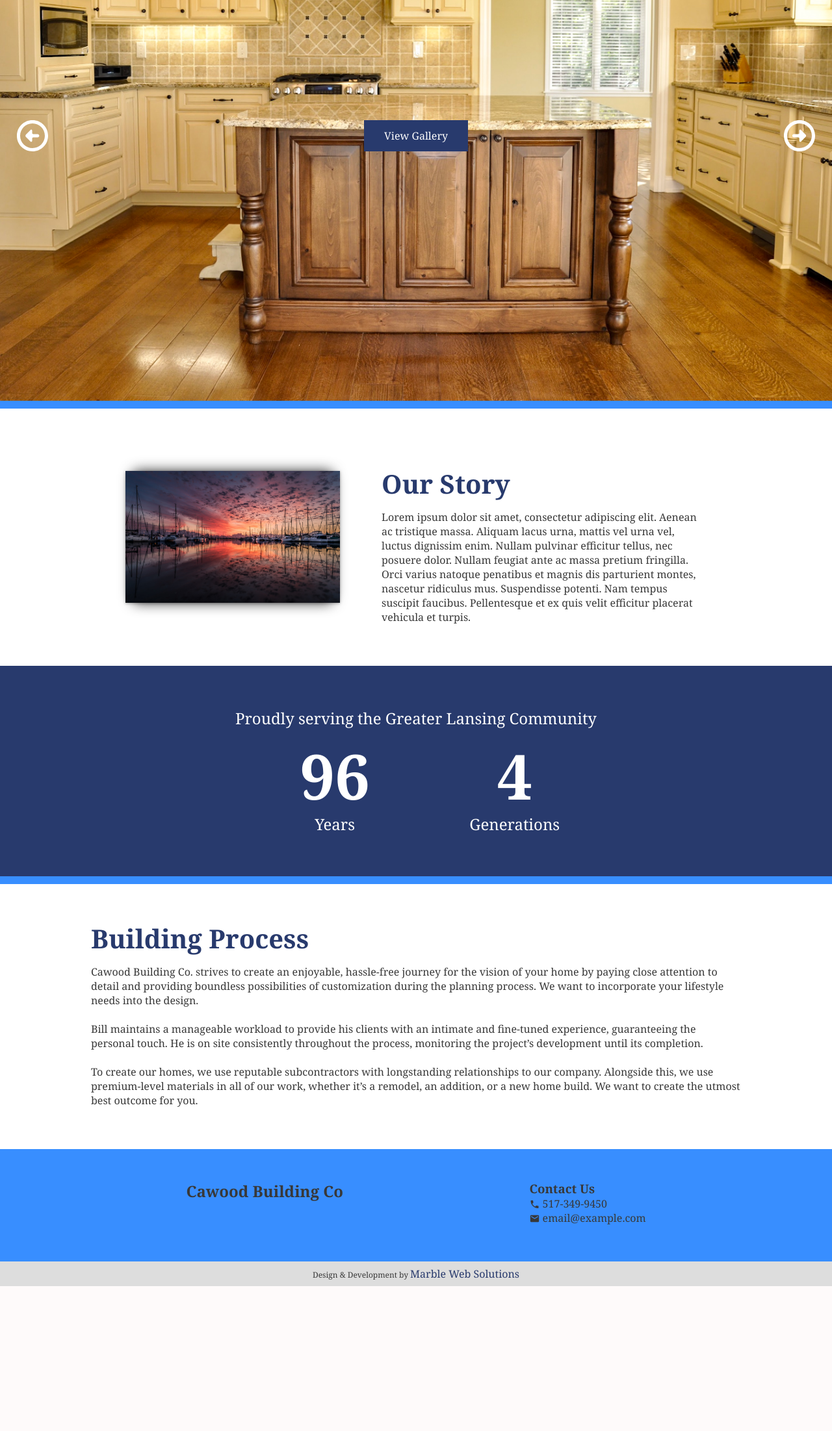
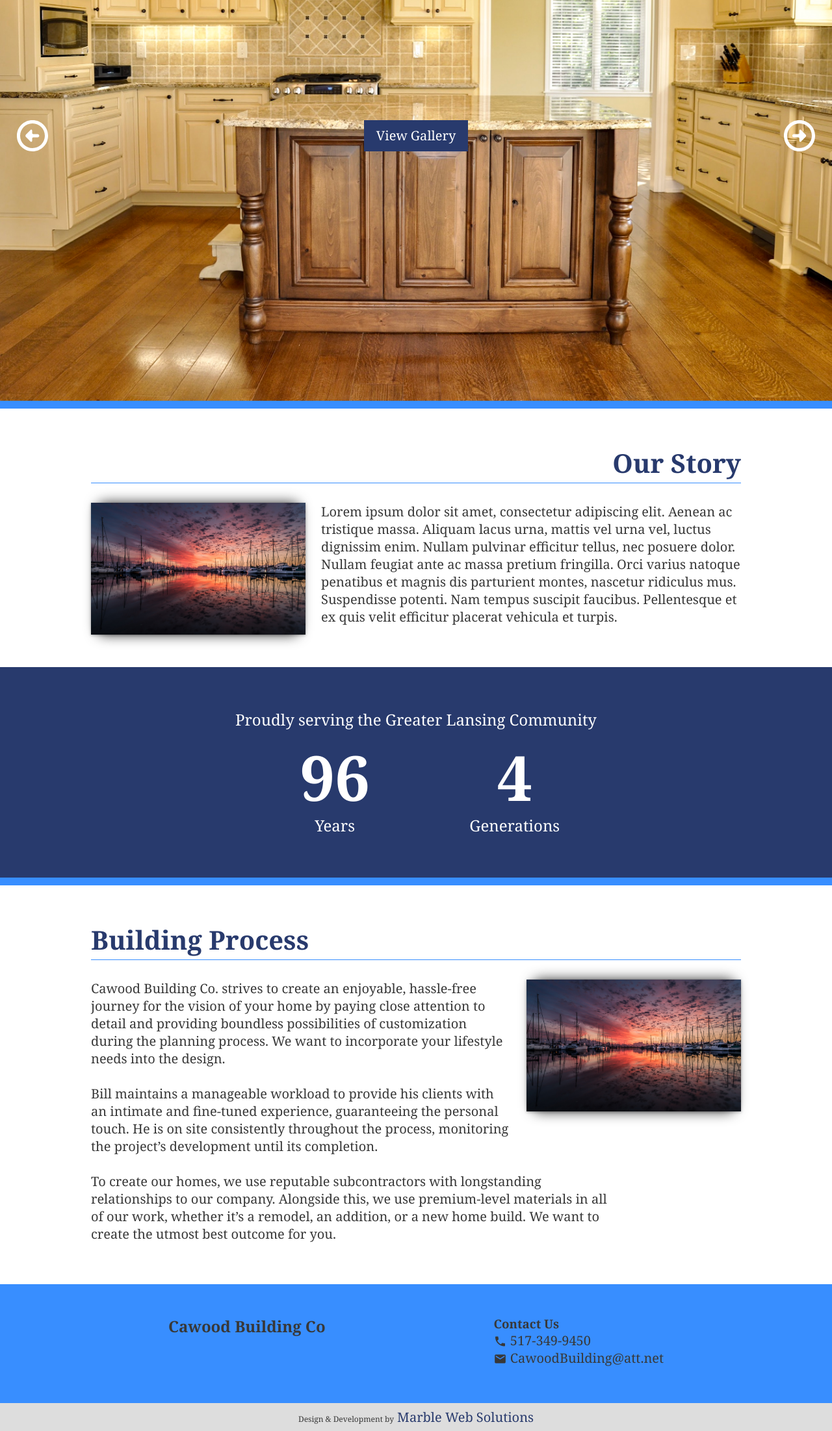
Before and after one commit to sammycawood/cbc, a PHP site: page / in a window 1280 px wide. Shown: the part 343-2546 px from the top of the page at 65% size. Before the commit the page ends 2323 px from the top, so only its background shows below. Run offline with PHP 8.4, Linux system fonts and the light colour scheme; some libraries are stand-ins or nearby versions.

Commit message:
Footer content and home section images

```diff
--- a/footer.php
+++ b/footer.php
@@ -4,10 +4,10 @@
         <div>
             <h3>Contact Us</h3>
             <p><i class="material-icons">phone</i> 517-349-9450</p>
-            <p><i class="material-icons">email</i> email@example.com</p>
+            <a href="mailto:CawoodBuilding@att.net"><p><i class="material-icons">email</i> CawoodBuilding@att.net</p></a>
         </div>
     </div>
     <div class="mwsCredit">
-        <p><span class="smallText">Design &amp; Development by </span>Marble Web Solutions</p>
+        <p><span class="smallText">Design &amp; Development by</span> Marble Web Solutions</p>
     </div>
 </footer>
--- a/index.php
+++ b/index.php
@@ -26,10 +26,9 @@
         </div>
         <div class="divider"></div>
         <section id="ourStory">
-            <div class="content flexWrap">
-                <div class="image flexItem img-shadow-effect"><img src="images/EXAMPLE1.jpg" alt="pic1"></div>
-                <div class="text flexItem">
+            <div class="content">
                 <h2>Our Story</h2>
+                <div class="image img-shadow-effect"><img src="images/EXAMPLE1.jpg" alt="pic1"></div>
                 <p>Lorem ipsum dolor sit amet, consectetur adipiscing elit.
                     Aenean ac tristique massa. Aliquam lacus urna, mattis vel
                     urna vel, luctus dignissim enim. Nullam pulvinar efficitur
@@ -38,7 +37,6 @@
                     dis parturient montes, nascetur ridiculus mus. Suspendisse
                     potenti. Nam tempus suscipit faucibus. Pellentesque et ex
                     quis velit efficitur placerat vehicula et turpis.</p>
-                </div>
             </div>
         </section>
         <section id="cbcNumbers">
@@ -59,16 +57,17 @@
         <section id="buildingProcess">
             <div class="content">
                 <h2>Building Process</h2>
+                <div class="image img-shadow-effect"><img src="images/EXAMPLE1.jpg" alt="pic1"></div>
                 <p>Cawood Building Co. strives to create an enjoyable, hassle-free
                     journey for the vision of your home by paying close attention to
                      detail and providing boundless possibilities of customization
                      during the planning process. We want to incorporate your
-                     lifestyle needs into the design.</p><br>
-                 <p>Bill maintains a manageable workload to provide his clients with
+                     lifestyle needs into the design.<br><br>
+                 Bill maintains a manageable workload to provide his clients with
                      an intimate and fine-tuned experience, guaranteeing the personal touch. He
                      is on site consistently throughout the process, monitoring the project’s
-                     development until its completion.</p><br>
-                 <p>To create our homes, we use reputable subcontractors with
+                     development until its completion.<br><br>
+                 To create our homes, we use reputable subcontractors with
                      longstanding relationships to our company. Alongside this, we
                      use premium-level materials in all of our work, whether it’s a
                      remodel, an addition, or a new home build. We want to create
--- a/less/cbc.less
+++ b/less/cbc.less
@@ -38,11 +38,21 @@ footer {
         padding: 0.5em;
         text-align: center;
 
+        &.flexWrap {
+            align-content: center;
+            align-items: baseline;
+            justify-content: center;
+
+            & > * {
+                margin-bottom: 0;
+            }
+        }
+
         p {
             color: @primary;
         }
 
-        span {
+        .smallText {
             color: @text;
         }
     }
@@ -73,6 +83,7 @@ img {
 
 p {
   color: @text;
+  font-size: 1.25em;
 }
 
 section {
@@ -124,6 +135,8 @@ ul {
 .content {
     margin: 0 auto;
     max-width: 62.5em;
+    padding: 0 10%;
+    text-align: center;
 }
 
 .divider {
@@ -184,7 +197,7 @@ ul {
 }
 
 .smallText {
-    font-size: 0.75em;
+    font-size: 0.6em;
 }
 
 .title {
--- a/less/home.less
+++ b/less/home.less
@@ -1,6 +1,21 @@
 // main:styles.less
 
 .home {
+    section {
+        p {
+            text-align: left;
+        }
+
+        .image {
+            width: 33%;
+
+            img {
+                height: auto;
+                width: 100%;
+            }
+        }
+    }
+
     .slider {
         align-items: center;
         display: flex;
@@ -87,9 +102,31 @@
     #buildingProcess {
         min-height: 10em;
 
+        h2 {
+            border-bottom: 1px solid @secondary;
+            margin-bottom: 0.75em;
+            padding-bottom: 0.25em;
+        }
+
+        p {
+            max-width: 40em;
+        }
+
         .content {
             text-align: left;
-            padding: 0 10%;
+        }
+
+        .image {
+            float: right;
+            margin: 0 0 1.5em 1.5em;
+        }
+
+        @media screen and (max-width: 803px) {
+            .image {
+                float: none;
+                margin: 0 auto 1.5em;
+                width: 80%;
+            }
         }
     }
 
@@ -108,6 +145,7 @@
         }
 
         p {
+            text-align: center;
             color: @white;
         }
 
@@ -119,30 +157,22 @@
     #ourStory {
         min-height: 10em;
 
-        .flexItem {
-            margin: 2em 2em 0 2em;
+        h2 {
+            border-bottom: 1px solid @secondary;
+            margin-bottom: 0.75em;
+            padding-bottom: 0.25em;
+            text-align: right;
         }
 
         .image {
-            width: 33%;
-
-            img {
-                height: auto;
-                width: 100%;
-            }
-        }
-
-        .text {
-            width: 50%;
-            text-align: left;
+            float: left;
+            margin: 0 1.5em 1.5em 0;
         }
 
         @media screen and (max-width: 803px) {
             .image {
-                width: 80%;
-            }
-
-            .text {
+                float: none;
+                margin: 0 auto 1.5em;
                 width: 80%;
             }
         }
--- a/less/vars.less
+++ b/less/vars.less
@@ -1,13 +1,14 @@
 // main:styles.less
 
 @black: #000;
+@dark-trans: rgba(56, 56, 56, 0.9);
+@gray-light: #f7f7f7;
+@gray: #ddd;
+@gray-er: #aaa;
+@green: #38a833;
 @primary: #283a6d;
 @primary-trans: rgba(40, 58, 109, 0.8);
+@red: #d64848;
 @secondary: #388eff;
 @text: #383838;
 @white: #fff;
-@dark-trans: rgba(56, 56, 56, 0.9);
-@gray-light: #f7f7f7;
-@gray: #ddd;
-@green: #38a833;
-@red: #d64848;
```
Also changed, not shown: styles.css, 1 other file. Lines whose indentation alone changed are shown as unchanged.
